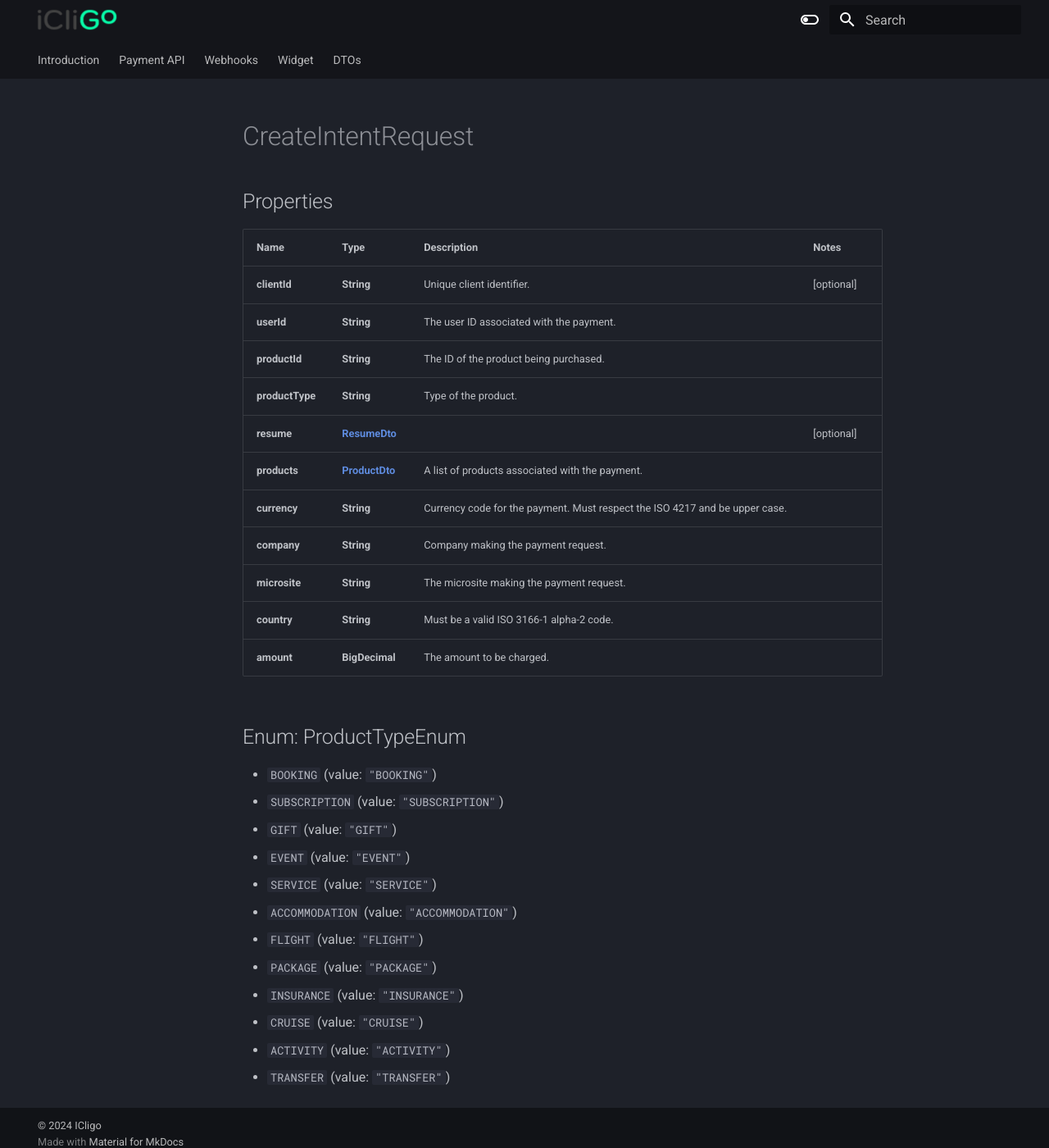
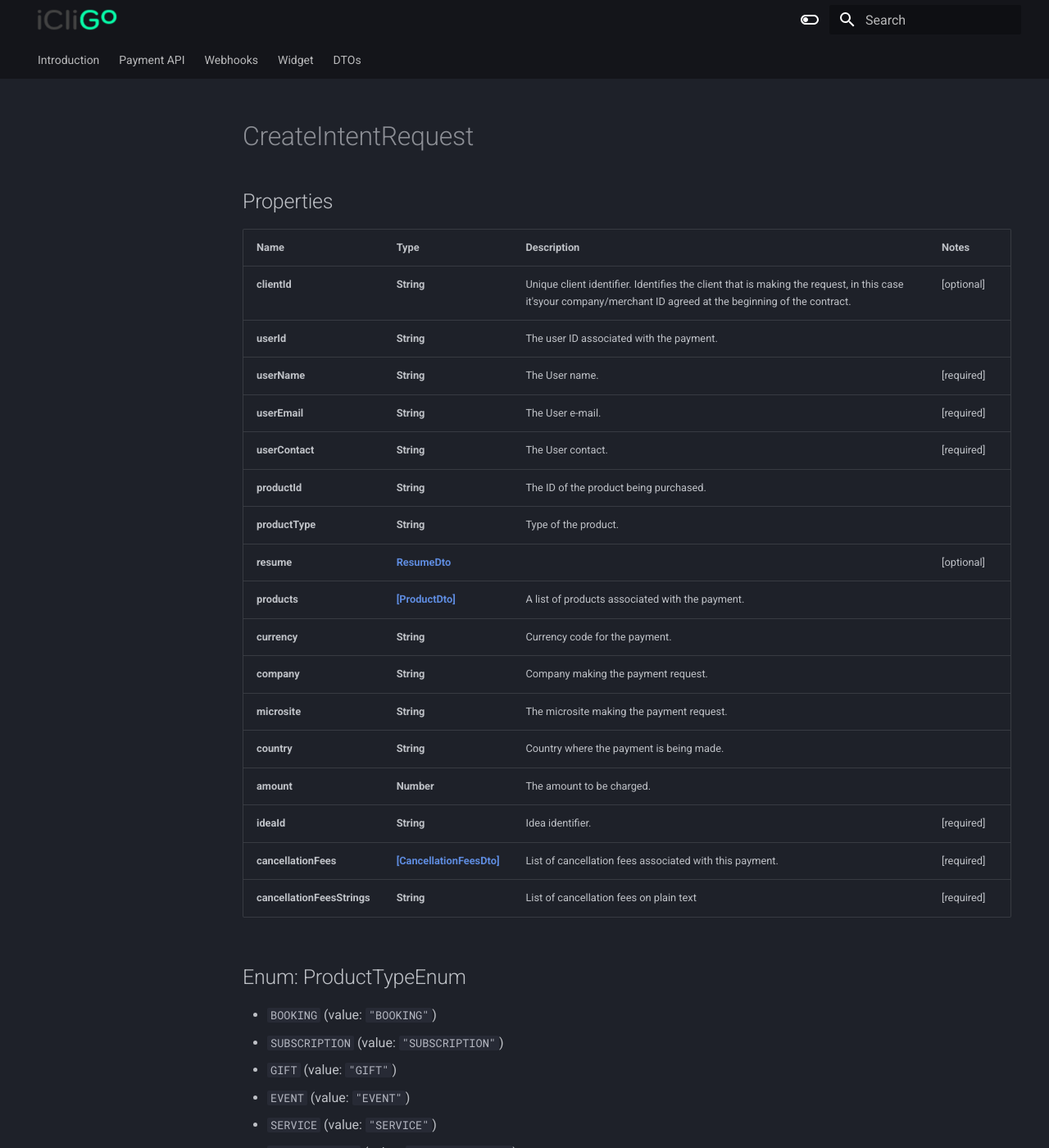
Before and after one commit to icligo/documentation, an MkDocs documentation site: the page built from docs/CreateIntentRequest.md, in a window 1280 px wide and 1400 px high. Shown: the whole window at 82% size. Built offline with MkDocs 1.6.1 and Material for MkDocs 9.7.7, drawn with Linux system fonts in a browser that asks for light colours.

Commit message:
Docs: update na documentação e adição de novos campos.

```diff
--- a/docs/CreateIntentRequest.md
+++ b/docs/CreateIntentRequest.md
@@ -1,19 +1,25 @@
 # CreateIntentRequest
 
 ## Properties
-Name | Type | Description                                                                 | Notes
------------- | ------------- |-----------------------------------------------------------------------------| -------------
-**clientId** | **String** | Unique client identifier.                                                   | [optional]
-**userId** | **String** | The user ID associated with the payment.                                    |
-**productId** | **String** | The ID of the product being purchased.                                      |
-**productType** | **String** | Type of the product.                                                        |
-**resume** | [**ResumeDto**](ResumeDto.md) |                                                                             | [optional]
-**products** | [**ProductDto**](ProductDto.md) | A list of products associated with the payment.                             |
-**currency** | **String** | Currency code for the payment. Must respect the ISO 4217 and be upper case. |
-**company** | **String** | Company making the payment request.                                         |
-**microsite** | **String** | The microsite making the payment request.                                   |
-**country** | **String** | Must be a valid ISO 3166-1 alpha-2 code.                                    |
-**amount** | **BigDecimal** | The amount to be charged.                                                   |
+| Name                        | Type                                                | Description                                                                                                                                                         | Notes      |
+|-----------------------------|-----------------------------------------------------|---------------------------------------------------------------------------------------------------------------------------------------------------------------------|------------|
+| **clientId**                | **String**                                          | Unique client identifier. Identifies the client that is making the request, in this case it&#x27;syour company/merchant ID agreed at the beginning of the contract. | [optional] |
+| **userId**                  | **String**                                          | The user ID associated with the payment.                                                                                                                            |            |
+| **userName**                | **String**                                          | The User name.                                                                                                                                                      | [required] |
+| **userEmail**               | **String**                                          | The User e-mail.                                                                                                                                                    | [required] |
+| **userContact**             | **String**                                          | The User contact.                                                                                                                                                   | [required] |
+| **productId**               | **String**                                          | The ID of the product being purchased.                                                                                                                              |            |
+| **productType**             | **String**                                          | Type of the product.                                                                                                                                                |            |
+| **resume**                  | [**ResumeDto**](ResumeDto.md)                       |                                                                                                                                                                     | [optional] |
+| **products**                | [**[ProductDto]**](ProductDto.md)                   | A list of products associated with the payment.                                                                                                                     |            |
+| **currency**                | **String**                                          | Currency code for the payment.                                                                                                                                      |            |
+| **company**                 | **String**                                          | Company making the payment request.                                                                                                                                 |            |
+| **microsite**               | **String**                                          | The microsite making the payment request.                                                                                                                           |            |
+| **country**                 | **String**                                          | Country where the payment is being made.                                                                                                                            |            |
+| **amount**                  | **Number**                                          | The amount to be charged.                                                                                                                                           |            |
+| **ideaId**                  | **String**                                          | Idea identifier.                                                                                                                                                    | [required] |
+| **cancellationFees**        | [**[CancellationFeesDto]**](CancellationFeesDto.md) | List of cancellation fees associated with this payment.                                                                                                             | [required] |
+| **cancellationFeesStrings** | **String**                                          | List of cancellation fees on plain text                                                                                                                             | [required] |
 
 <a name="ProductTypeEnum"></a>
 ## Enum: ProductTypeEnum
```
Also changed, not shown: docs/CancellationFeesDto.md (added, +7 -0 lines), docs/ProductDto.md (+14 -15 lines), docs/ResumeDto.md (+1 -1 lines).
